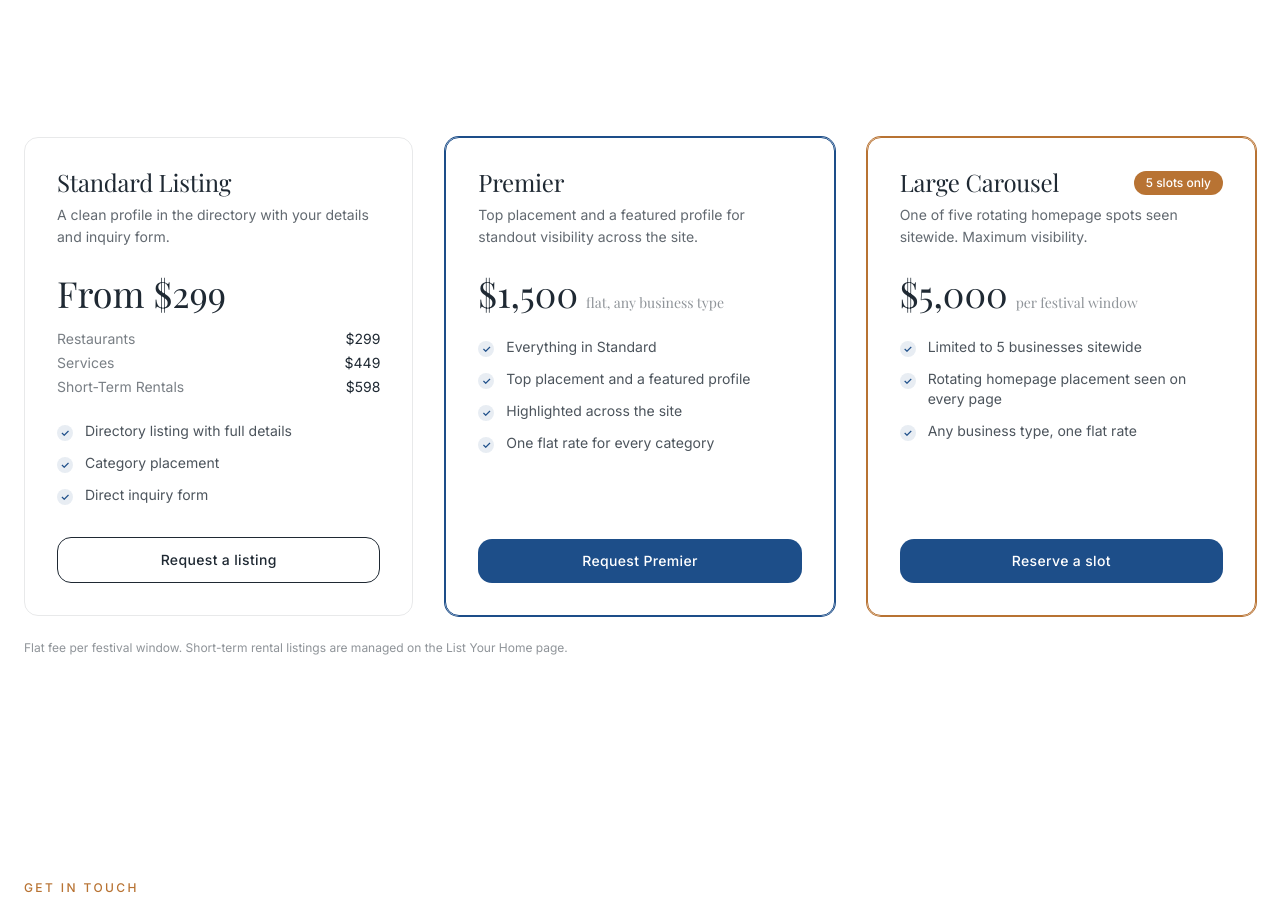
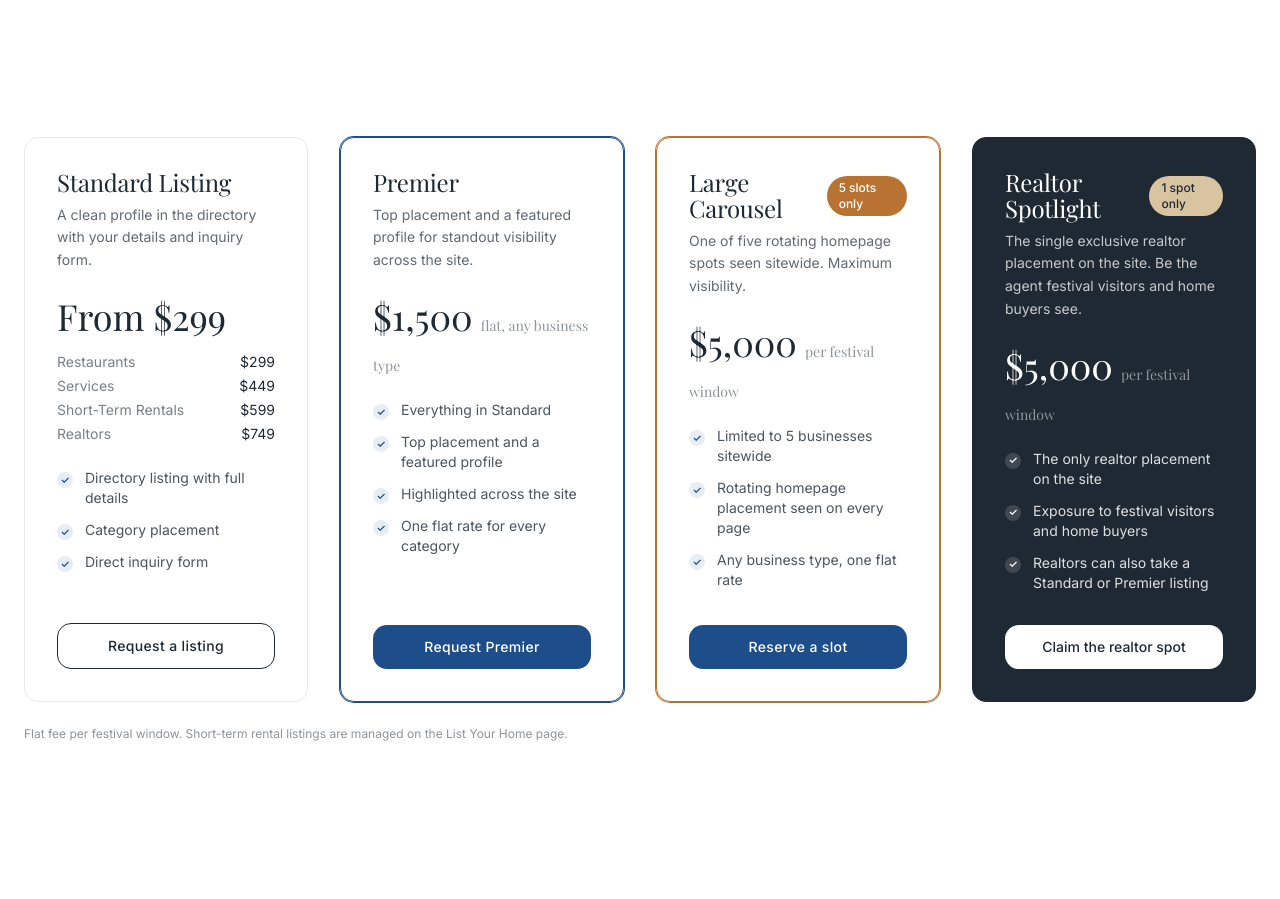
Before and after one commit to netgainsapp/sundance-stay, a Next.js app: page /advertise in a window 1280 px wide. Shown: the part 460-1359 px from the top of the page. Built offline with nearby package versions, Linux system fonts and the light colour scheme; no server answers; a web font is replaced by a local one.

Commit message:
feat: Realtors category (2.5x) + exclusive 1-slot Realtor Spotlight ($5k); round up to nearest 49/99 (rentals Standard now $599)

```diff
--- a/src/app/(site)/advertise/page.tsx
+++ b/src/app/(site)/advertise/page.tsx
@@ -8,6 +8,7 @@ import {
   TIER_LABEL,
   TIER_BLURB,
   CAROUSEL_TOTAL_SLOTS,
+  REALTOR_SPOT_SLOTS,
   priceFor,
   formatPrice,
 } from "@/lib/pricing";
@@ -37,6 +38,7 @@ const standardByCategory = ADVERTISER_CATEGORIES.map((category) => ({
 
 const premierPrice = priceFor("restaurants", "premier");
 const carouselPrice = priceFor("restaurants", "carousel");
+const realtorSpotPrice = priceFor("realtors", "realtor_spot");
 
 export default function AdvertisePage() {
   return (
@@ -50,7 +52,7 @@ export default function AdvertisePage() {
       </section>
 
       <section className="mx-auto max-w-7xl px-6 py-[var(--space-section)]">
-        <div className="grid gap-8 md:grid-cols-3">
+        <div className="grid gap-8 md:grid-cols-2 xl:grid-cols-4">
           {/* Standard */}
           <div className="flex flex-col rounded-card border border-charcoal/10 p-8">
             <h3 className="font-heading text-2xl text-charcoal">
@@ -169,6 +171,52 @@ export default function AdvertisePage() {
               </Cta>
             </div>
           </div>
+
+          {/* Realtor Spotlight */}
+          <div className="flex flex-col rounded-card border border-charcoal bg-charcoal p-8 text-white">
+            <div className="flex items-center justify-between">
+              <h3 className="font-heading text-2xl text-white">
+                {TIER_LABEL.realtor_spot}
+              </h3>
+              <span className="rounded-full bg-sand px-3 py-1 text-xs font-medium text-charcoal">
+                {REALTOR_SPOT_SLOTS} spot only
+              </span>
+            </div>
+            <p className="mt-2 text-sm leading-relaxed text-white/75">
+              {TIER_BLURB.realtor_spot}
+            </p>
+            <p className="mt-6 font-heading text-4xl text-white">
+              {formatPrice(realtorSpotPrice)}
+              <span className="ml-2 text-sm font-normal text-white/50">
+                per festival window
+              </span>
+            </p>
+            <ul className="mt-6 flex-1 space-y-3">
+              {[
+                "The only realtor placement on the site",
+                "Exposure to festival visitors and home buyers",
+                "Realtors can also take a Standard or Premier listing",
+              ].map((b) => (
+                <li key={b} className="flex items-start gap-3 text-sm text-white/85">
+                  <span
+                    aria-hidden="true"
+                    className="mt-1 inline-flex h-4 w-4 flex-none items-center justify-center rounded-full bg-white/15 text-[10px] font-bold text-white"
+                  >
+                    &#10003;
+                  </span>
+                  <span>{b}</span>
+                </li>
+              ))}
+            </ul>
+            <div className="mt-8">
+              <a
+                href="#sponsor-inquiry"
+                className="inline-flex w-full items-center justify-center rounded-card bg-white px-6 py-3 text-sm font-medium text-charcoal transition-colors hover:bg-sand"
+              >
+                Claim the realtor spot
+              </a>
+            </div>
+          </div>
         </div>
         <p className="mt-6 text-xs text-charcoal/50">
           Flat fee per festival window. Short-term rental listings are managed on
--- a/src/lib/pricing.ts
+++ b/src/lib/pricing.ts
@@ -2,44 +2,56 @@
  * Single source of truth for advertiser pricing. Flat fees, per festival window
  * (one time, no commission, no subscription). Ready to feed Stripe later.
  *
- * Three tiers: Standard (base listing, category multiplied), Premier (flat),
- * and Large Carousel (flat and globally scarce).
+ * Tiers: Standard (base listing, category multiplied), Premier (flat), Large
+ * Carousel (flat, 5 shared slots), and the Realtor Spotlight (flat, 1 exclusive
+ * realtor slot). Multiplied prices round UP to the nearest number ending in
+ * 49 or 99.
  */
 
-export type PlacementTier = "standard" | "premier" | "carousel";
+export type PlacementTier =
+  | "standard"
+  | "premier"
+  | "carousel"
+  | "realtor_spot";
 
 export type AdvertiserCategory =
   | "restaurants"
   | "services"
-  | "short_term_rentals";
+  | "short_term_rentals"
+  | "realtors";
 
 // Base prices are the restaurants (1x) rate, in whole US dollars.
 const BASE_PRICE: Record<PlacementTier, number> = {
   standard: 299,
   premier: 1500,
   carousel: 5000,
+  realtor_spot: 5000,
 };
 
 const CATEGORY_MULTIPLIER: Record<AdvertiserCategory, number> = {
   restaurants: 1,
   services: 1.5,
   short_term_rentals: 2,
+  realtors: 2.5,
 };
 
-// Premier and the Large Carousel are flat for any category; the multiplier
-// applies only to the Standard listing tier.
+// Premier, the Large Carousel, and the Realtor Spotlight are flat for any
+// category; the multiplier applies only to the Standard listing tier.
 const AGNOSTIC_TIERS: ReadonlySet<PlacementTier> = new Set([
   "premier",
   "carousel",
+  "realtor_spot",
 ]);
 
-// Limited to five businesses total across the whole site.
+// Scarcity limits.
 export const CAROUSEL_TOTAL_SLOTS = 5;
+export const REALTOR_SPOT_SLOTS = 1;
 
 export const TIER_LABEL: Record<PlacementTier, string> = {
   standard: "Standard Listing",
   premier: "Premier",
   carousel: "Large Carousel",
+  realtor_spot: "Realtor Spotlight",
 };
 
 export const TIER_BLURB: Record<PlacementTier, string> = {
@@ -49,18 +61,22 @@ export const TIER_BLURB: Record<PlacementTier, string> = {
     "Top placement and a featured profile for standout visibility across the site.",
   carousel:
     "One of five rotating homepage spots seen sitewide. Maximum visibility.",
+  realtor_spot:
+    "The single exclusive realtor placement on the site. Be the agent festival visitors and home buyers see.",
 };
 
 export const CATEGORY_LABEL: Record<AdvertiserCategory, string> = {
   restaurants: "Restaurants",
   services: "Services",
   short_term_rentals: "Short-Term Rentals",
+  realtors: "Realtors",
 };
 
 export const PLACEMENT_TIERS: PlacementTier[] = [
   "standard",
   "premier",
   "carousel",
+  "realtor_spot",
 ];
 
 // The listing levels a host or business chooses from.
@@ -70,16 +86,24 @@ export const ADVERTISER_CATEGORIES: AdvertiserCategory[] = [
   "restaurants",
   "services",
   "short_term_rentals",
+  "realtors",
 ];
 
-/** Price in whole US dollars, rounded to a clean number. */
+// Round UP to the nearest whole dollar ending in 49 or 99.
+function roundUpTo49or99(value: number): number {
+  let n = Math.ceil(value);
+  while (n % 100 !== 49 && n % 100 !== 99) n++;
+  return n;
+}
+
+/** Price in whole US dollars. Multiplied tiers round up to a 49/99 ending. */
 export function priceFor(
   category: AdvertiserCategory,
   tier: PlacementTier,
 ): number {
   const base = BASE_PRICE[tier];
   if (AGNOSTIC_TIERS.has(tier)) return base;
-  return Math.round(base * CATEGORY_MULTIPLIER[category]);
+  return roundUpTo49or99(base * CATEGORY_MULTIPLIER[category]);
 }
 
 export function isAgnosticTier(tier: PlacementTier): boolean {
```
